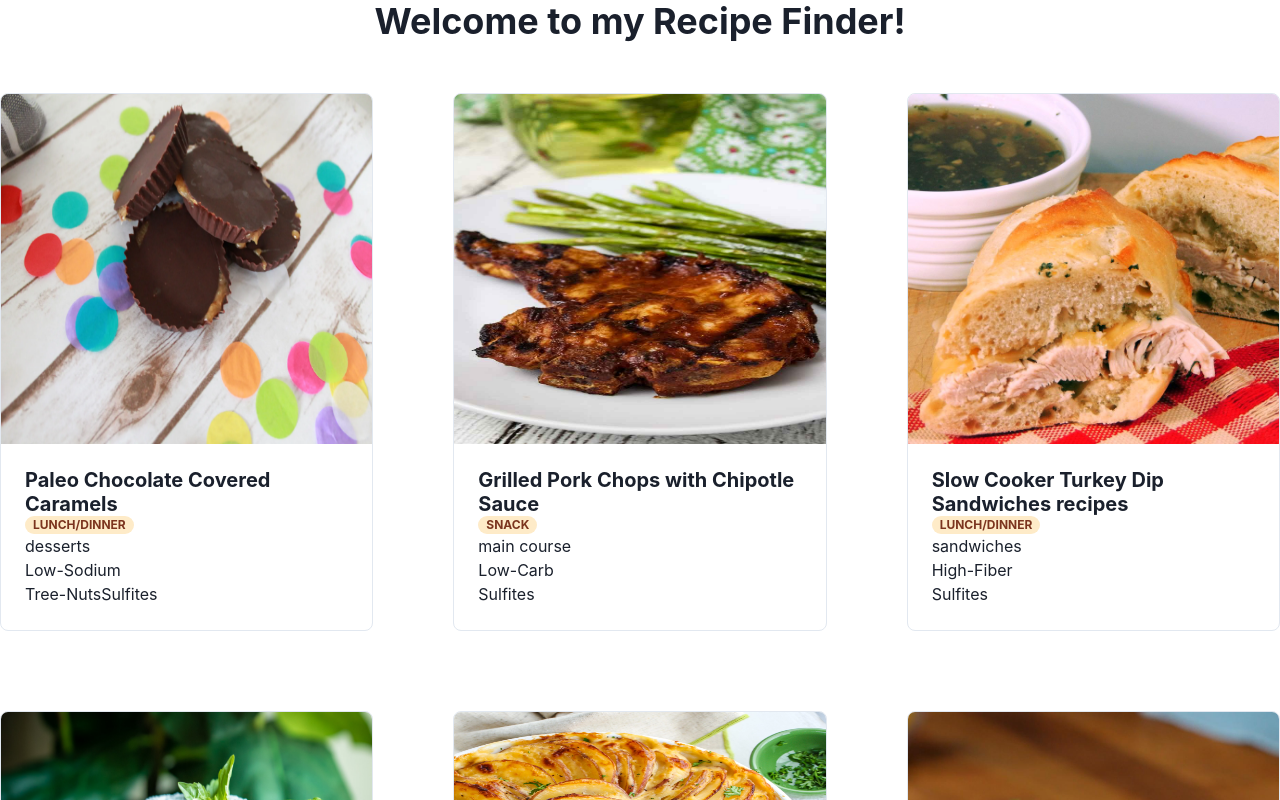
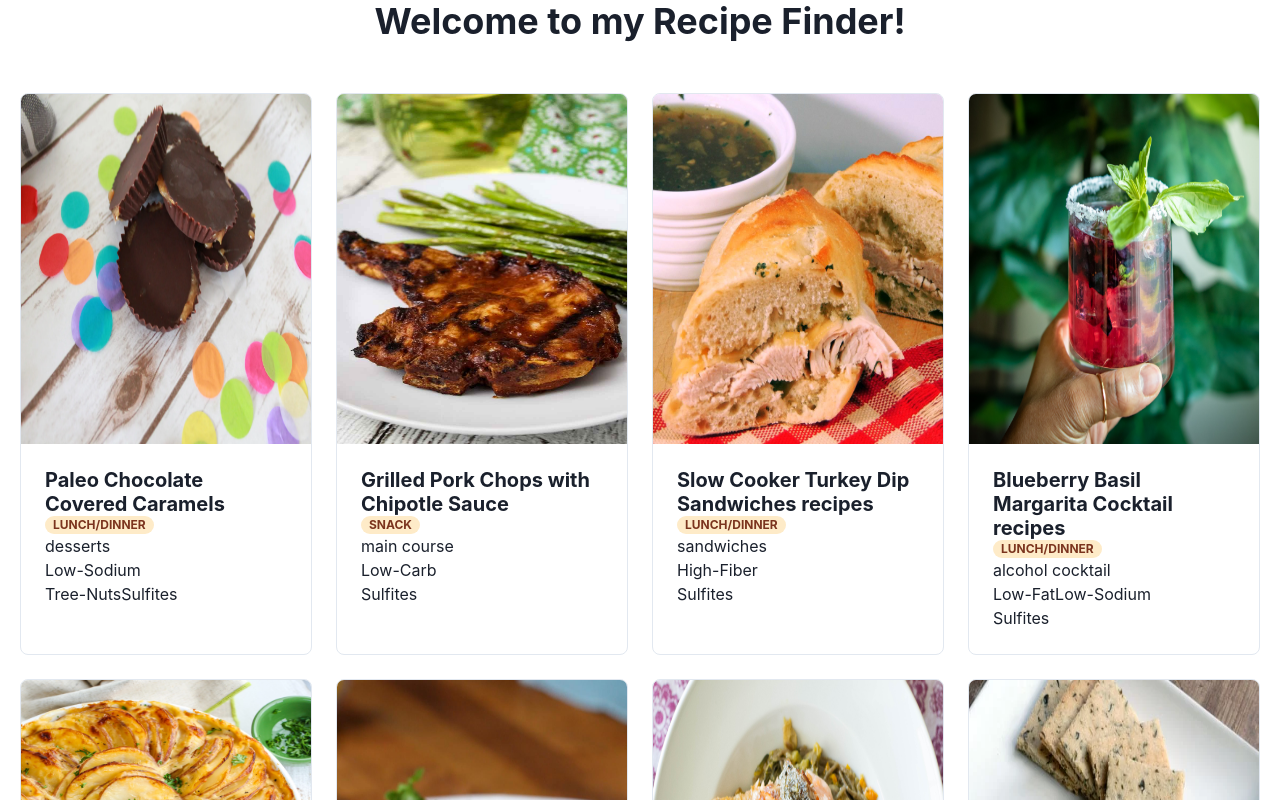
Before and after one commit to Paul-Daniell/my-recipes, a React (Vite) app: page / in a window 1280 px wide. Shown: the top 800 px of the page. Built offline with nearby package versions, Linux system fonts and the light colour scheme.

Commit message:
Added FilterData

```diff
--- a/src/components/Recipe.jsx
+++ b/src/components/Recipe.jsx
@@ -1,5 +1,6 @@
 import { React } from "react";
 import { Box, Heading, Image, Text, Badge } from "@chakra-ui/react";
+import { FilteredData } from "./ui/FilteredData";
 
 export const Recipe = ({
   title,
--- /dev/null
+++ b/src/components/ui/FilteredData.jsx
@@ -0,0 +1,25 @@
+import React, { useState, useEffect } from "react";
+import { data } from "../../utils/data";
+
+export const FilteredData = () => {
+  const [recipes1, setRecipes1] = useState([]);
+
+  useEffect(() => {
+    const filteredData = data.hits.filter((hit) => {
+      return (
+        hit.recipe.healthLabels.includes("Vegetarian") ||
+        hit.recipe.healthLabels.includes("Vegan")
+      );
+    });
+
+    setRecipes1(filteredData);
+  }, []);
+
+  return (
+    <ul>
+      {recipes1.map((recipe) => (
+        <li key={recipe.recipe.label}>{recipe.recipe.label}</li>
+      ))}
+    </ul>
+  );
+};
--- a/src/pages/RecipesPage.jsx
+++ b/src/pages/RecipesPage.jsx
@@ -2,6 +2,7 @@ import { Center, Grid, Heading } from "@chakra-ui/react";
 import React, { useState, useEffect } from "react";
 import { data } from "../utils/data";
 import { Recipe } from "../components/Recipe";
+import { FilteredData } from "../components/ui/FilteredData";
 
 export const Recipes = () => {
   const greeting = "Welcome to my Recipe Finder!";
@@ -13,11 +14,17 @@ export const Recipes = () => {
   }, []);
 
   return (
-    <Center h="100%" flexDir="column" gap="50">
+    <Center
+      marginLeft="20px"
+      marginRight="20px"
+      h="100%"
+      flexDir="column"
+      gap="50"
+    >
       <>
         <Heading>{greeting}</Heading>
 
-        <Grid templateColumns="repeat(3, 1fr)" gap={20}>
+        <Grid templateColumns="repeat(4, 1fr)" gap={6}>
           {recipes.map((recipe) => (
             <Recipe
               image={recipe.recipe.image}
@@ -26,6 +33,7 @@ export const Recipes = () => {
               dishType={recipe.recipe.dishType}
               dietLabels={recipe.recipe.dietLabels}
               cautions={recipe.recipe.cautions}
+              healthLabels={recipe.recipe.healthLabels}
             />
           ))}
         </Grid>
```
